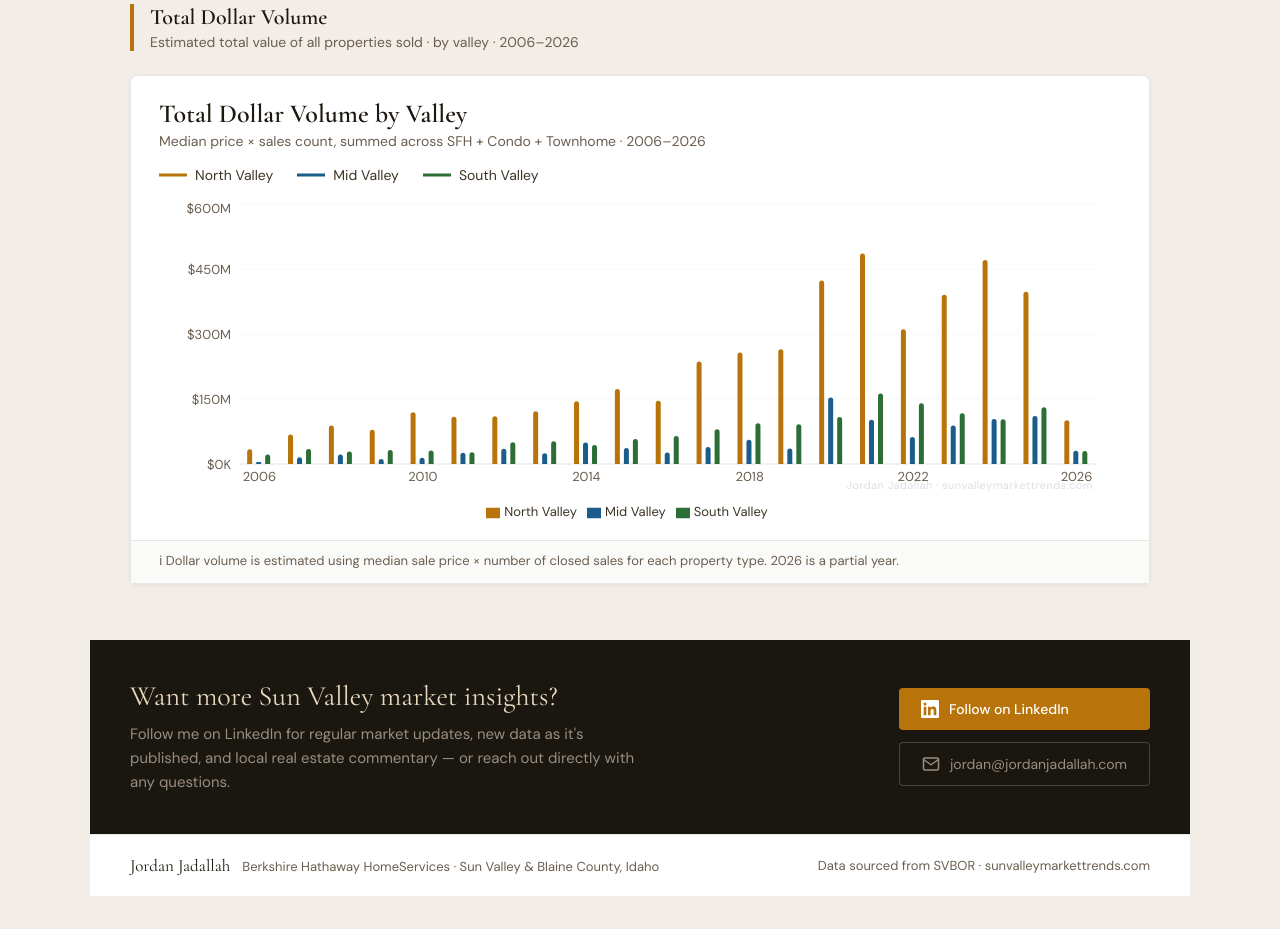
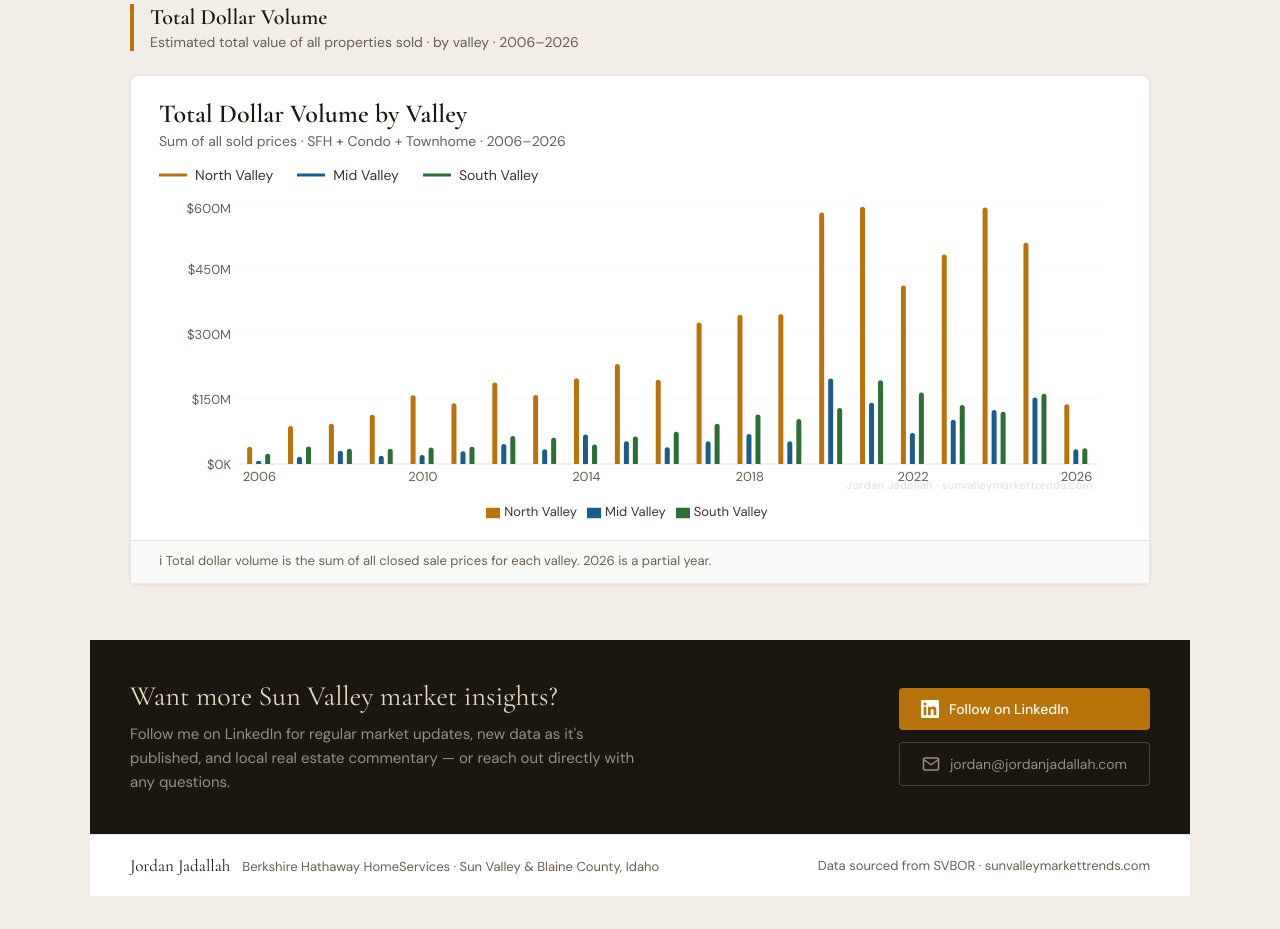
Before and after one commit to jadallahproperties/svmt, a React (Vite) app: page / in a window 1280 px wide. Shown: the part 5360-6289 px from the top of the page. Built offline with nearby package versions, Linux system fonts and the light colour scheme.

Commit message:
Update dollar volume chart to use actual sold price totals
Replace median × count estimate with real summed sold prices
from raw MLS transaction data.

Co-Authored-By: Claude Opus 4.6 (1M context) <noreply@anthropic.com>

```diff
--- a/src/App.jsx
+++ b/src/App.jsx
@@ -583,25 +583,30 @@ const Hero = ({ lastUpdated }) => (
 
 // ─── OVERVIEW TAB ─────────────────────────────────────────────────────────────
 // ─── DOLLAR VOLUME BAR CHART ─────────────────────────────────────────────────
-const DollarVolumeChart = ({ data }) => {
-  const chartData = data.sfh.map((sfhRow) => {
-    const yr = sfhRow.year;
-    const salesSfhRow = data.salesSfh.find(r => r.year === yr) || {};
-    const salesCondoRow = data.salesCondo.find(r => r.year === yr) || {};
-    const salesThRow = data.salesTownhome.find(r => r.year === yr) || {};
-    const condoRow = data.condos.find(r => r.year === yr) || {};
-    const thRow = data.townhomes.find(r => r.year === yr) || {};
-
-    const calc = (valley) => {
-      let total = 0;
-      if (sfhRow[valley] && salesSfhRow[valley]) total += sfhRow[valley] * salesSfhRow[valley];
-      if (condoRow[valley] && salesCondoRow[valley]) total += condoRow[valley] * salesCondoRow[valley];
-      if (thRow[valley] && salesThRow[valley]) total += thRow[valley] * salesThRow[valley];
-      return total;
-    };
-
-    return { year: yr, north: calc("north"), mid: calc("mid"), south: calc("south") };
-  });
+const DollarVolumeChart = () => {
+  const chartData = [
+    {year:2006,north:39900000,mid:6700000,south:23800000},
+    {year:2007,north:87800000,mid:16500000,south:40200000},
+    {year:2008,north:92800000,mid:30300000,south:35300000},
+    {year:2009,north:113600000,mid:19200000,south:35300000},
+    {year:2010,north:158500000,mid:21000000,south:37900000},
+    {year:2011,north:140400000,mid:29600000,south:39600000},
+    {year:2012,north:187800000,mid:46300000,south:64600000},
+    {year:2013,north:159000000,mid:34200000,south:60400000},
+    {year:2014,north:197900000,mid:68300000,south:45000000},
+    {year:2015,north:230500000,mid:52300000,south:63500000},
+    {year:2016,north:194700000,mid:38600000,south:74500000},
+    {year:2017,north:326600000,mid:52400000,south:93000000},
+    {year:2018,north:344700000,mid:69300000,south:114100000},
+    {year:2019,north:345400000,mid:52400000,south:103900000},
+    {year:2020,north:580400000,mid:197300000,south:129300000},
+    {year:2021,north:593800000,mid:141200000,south:193000000},
+    {year:2022,north:412100000,mid:71300000,south:164800000},
+    {year:2023,north:483600000,mid:102300000,south:135900000},
+    {year:2024,north:591900000,mid:124700000,south:120700000},
+    {year:2025,north:510400000,mid:153500000,south:162300000},
+    {year:2026,north:137900000,mid:34300000,south:36400000},
+  ];
 
   const fmtDollarVol = (v) => {
     if (v >= 1e9) return `$${(v / 1e9).toFixed(1)}B`;
@@ -724,10 +729,10 @@ const Overview = ({ data }) => {
         <SalesBars data={data.salesTownhome} keys={["north","south"]} startYear={2016}/>
       </Card>
       <SectionBanner title="Total Dollar Volume" sub="Estimated total value of all properties sold · by valley · 2006–2026"/>
-      <Card title="Total Dollar Volume by Valley" sub="Median price × sales count, summed across SFH + Condo + Townhome · 2006–2026"
-        note="Dollar volume is estimated using median sale price × number of closed sales for each property type. 2026 is a partial year.">
+      <Card title="Total Dollar Volume by Valley" sub="Sum of all sold prices · SFH + Condo + Townhome · 2006–2026"
+        note="Total dollar volume is the sum of all closed sale prices for each valley. 2026 is a partial year.">
         <LegendRow valleys={[{key:"north",label:"North Valley"},{key:"mid",label:"Mid Valley"},{key:"south",label:"South Valley"}]}/>
-        <DollarVolumeChart data={data}/>
+        <DollarVolumeChart/>
       </Card>
     </div>
   );
```
